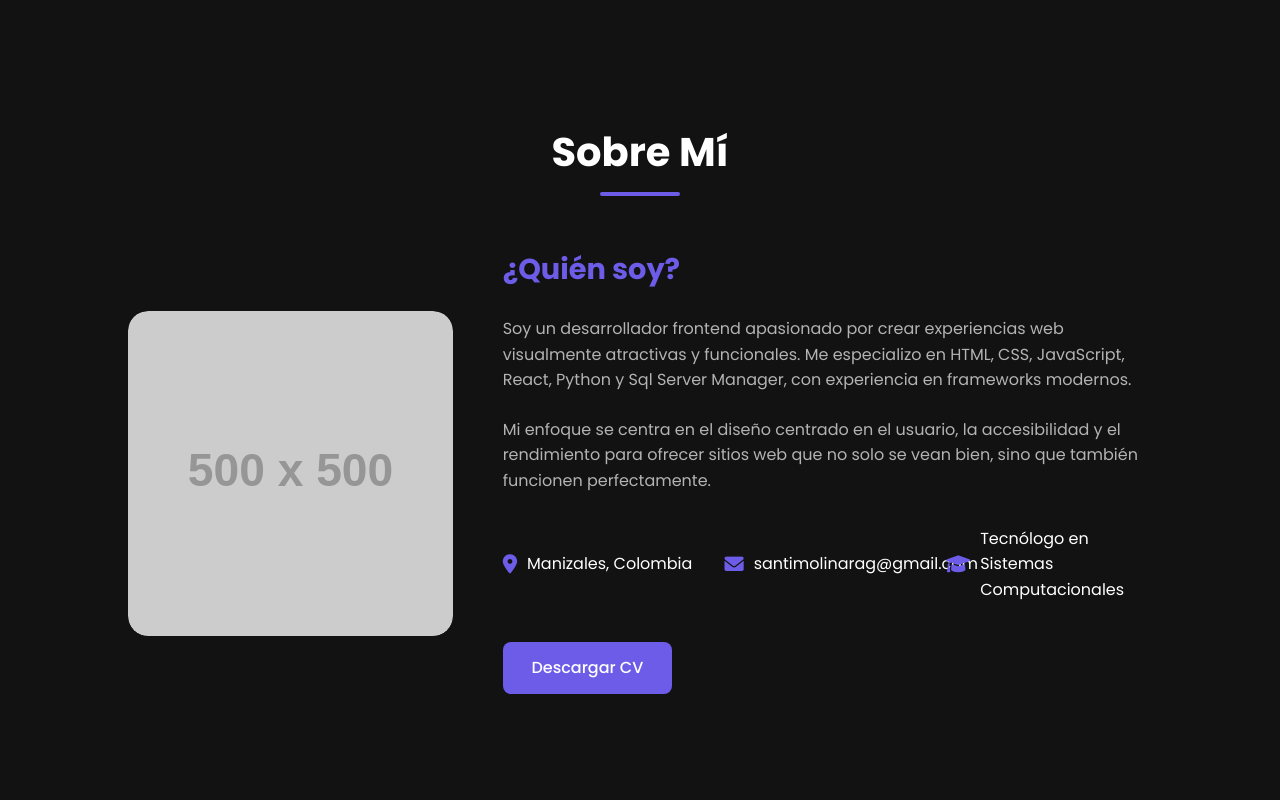
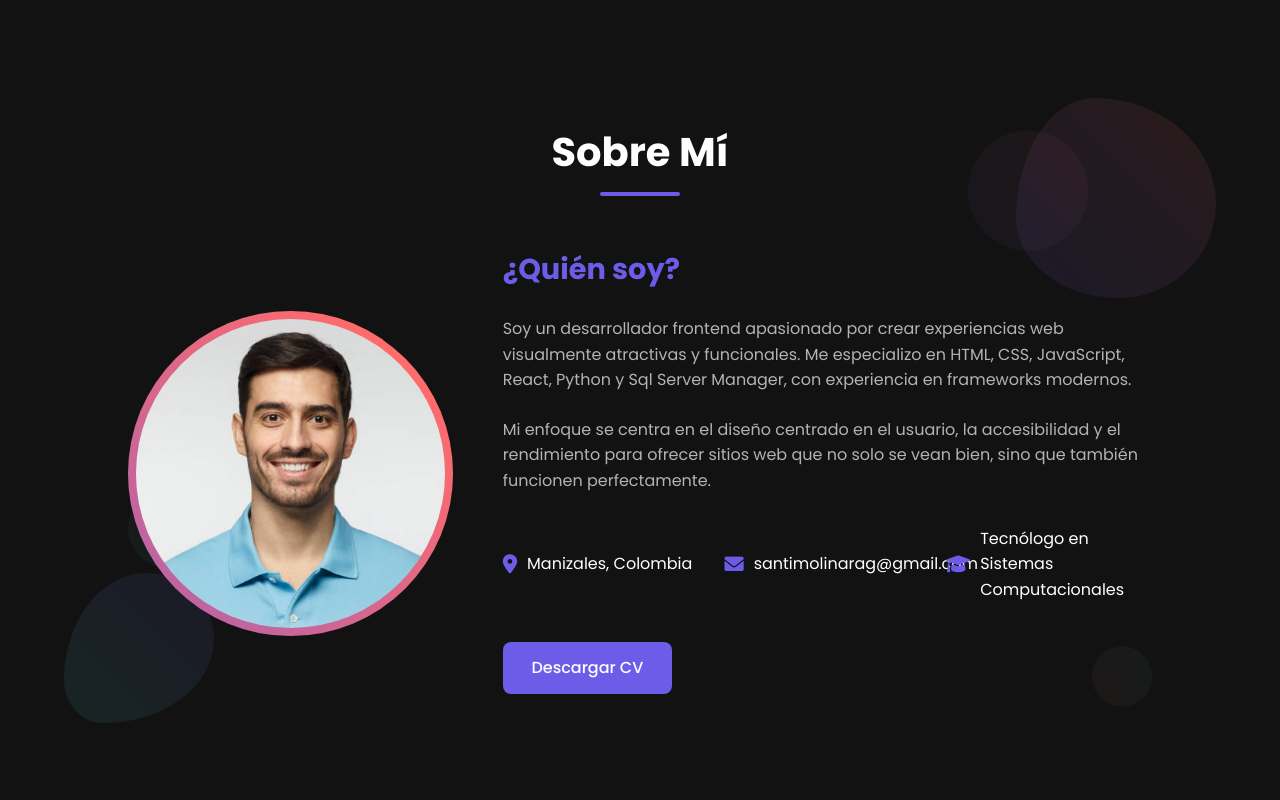
Before and after one commit to yexg08/Portafolio, a plain HTML site: page index.html in a window 1280 px wide. Shown: the part 780-1580 px from the top of the page. Drawn offline with nearby package versions, Linux system fonts and the light colour scheme; placeholder pictures from the web are drawn by us.

Commit message:
Foto de perfil añadida a "Sobre mi"

```diff
--- a/css/styles.css
+++ b/css/styles.css
@@ -357,11 +357,46 @@ section {
 }
 
 /* Sección Sobre Mí */
+.about {
+    position: relative;
+    overflow: hidden;
+}
+
+/* Figuras geométricas de fondo */
+.about::before,
+.about::after {
+    content: '';
+    position: absolute;
+    z-index: -1;
+    opacity: 0.1;
+    border-radius: 30% 70% 70% 30% / 30% 30% 70% 70%;
+}
+
+.about::before {
+    background: linear-gradient(45deg, var(--accent-purple), var(--accent-pink));
+    width: 200px;
+    height: 200px;
+    top: 10%;
+    right: 5%;
+    animation: morphing 10s ease-in-out infinite alternate;
+}
+
+.about::after {
+    background: linear-gradient(45deg, var(--accent-cyan), var(--accent-purple));
+    width: 150px;
+    height: 150px;
+    bottom: 10%;
+    left: 5%;
+    animation: morphing 8s ease-in-out infinite alternate-reverse;
+}
+
 .about-content {
     display: grid;
     grid-template-columns: 1fr 2fr;
     gap: 50px;
     align-items: center;
+    position: relative;
+    z-index: 1;
 }
 
 .about-image {
@@ -372,20 +407,47 @@ section {
     position: relative;
     width: 100%;
     padding-bottom: 100%;
-    border-radius: 20px;
+    border-radius: 50%;
     overflow: hidden;
+}
+
+/* Borde animado con gradiente para la foto de perfil */
+.image-container::before {
+    content: '';
+    position: absolute;
+    top: -8px;
+    left: -8px;
+    right: -8px;
+    bottom: -8px;
+    border-radius: 50%;
+    background: linear-gradient(45deg, var(--accent-purple), var(--accent-pink), var(--accent-cyan));
+    background-size: 300% 300%;
+    animation: gradient-border-animation 6s ease infinite;
+    z-index: -1;
+}
+
+@keyframes gradient-border-animation {
+    0% {
+        background-position: 0% 50%;
+    }
+    50% {
+        background-position: 100% 50%;
+    }
+    100% {
+        background-position: 0% 50%;
+    }
 }
 
 .profile-img {
     position: absolute;
-    top: 0;
-    left: 0;
-    width: 100%;
-    height: 100%;
-    background-image: url('https://via.placeholder.com/500x500/252525/6C5CE7?text=Foto+Perfil');
+    top: 8px;
+    left: 8px;
+    width: calc(100% - 16px);
+    height: calc(100% - 16px);
+    background-image: url('../foto/istockphoto-1090878494-612x612.jpg');
     background-size: cover;
     background-position: center;
-    border-radius: 20px;
+    border-radius: 50%;
     transition: var(--transition);
 }
 
@@ -805,3 +867,57 @@ footer {
         min-height: auto;
     }
 }
+
+/* Elementos decorativos para la sección Sobre Mí */
+.about-decoration {
+    position: absolute;
+    top: 0;
+    left: 0;
+    width: 100%;
+    height: 100%;
+    overflow: hidden;
+    pointer-events: none;
+    z-index: 0;
+}
+
+.about-shape {
+    position: absolute;
+    opacity: 0.05;
+    border-radius: 50%;
+}
+
+.shape1 {
+    background: linear-gradient(45deg, var(--accent-purple), var(--accent-pink));
+    width: 120px;
+    height: 120px;
+    top: 15%;
+    right: 15%;
+    animation: float 8s ease-in-out infinite;
+}
+
+.shape2 {
+    background: linear-gradient(45deg, var(--accent-cyan), var(--accent-purple));
+    width: 80px;
+    height: 80px;
+    top: 60%;
+    left: 10%;
+    animation: float 6s ease-in-out infinite reverse;
+}
+
+.shape3 {
+    background: linear-gradient(45deg, var(--accent-pink), var(--accent-cyan));
+    width: 60px;
+    height: 60px;
+    bottom: 10%;
+    right: 10%;
+    animation: float 10s ease-in-out infinite;
+}
+
+@keyframes float {
+    0%, 100% {
+        transform: translateY(0) rotate(0deg);
+    }
+    50% {
+        transform: translateY(-20px) rotate(10deg);
+    }
+}
--- a/index.html
+++ b/index.html
@@ -89,6 +89,12 @@
                     </div>
                     <a href="#" class="btn primary">Descargar CV</a>
                 </div>
+            </div>
+            <!-- Elementos decorativos -->
+            <div class="about-decoration">
+                <div class="about-shape shape1"></div>
+                <div class="about-shape shape2"></div>
+                <div class="about-shape shape3"></div>
             </div>
         </section>
 
```
Also changed, not shown: foto/istockphoto-1090878494-612x612.jpg (added).
